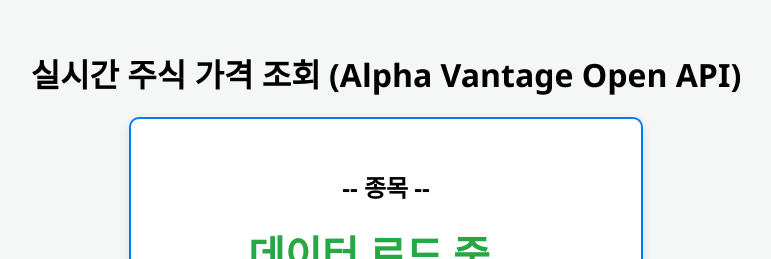
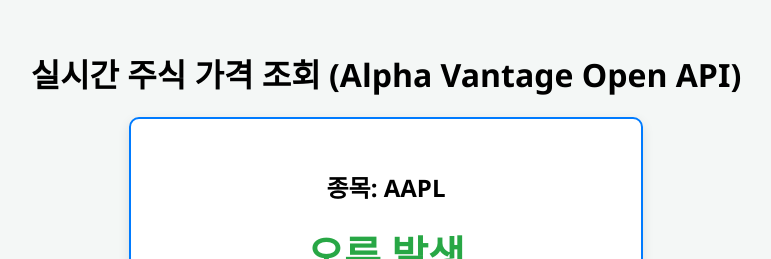
Before and after one commit to minsu2644/stock-tracker-assignment, a plain HTML site: page index.html in a window 1280 px wide. Shown: the top 259 px of the page, without its empty margins (254-1025 px from the left). Drawn offline with Linux system fonts and the light colour scheme; no server answers.

Commit message:
Update index.html

```diff
--- a/index.html
+++ b/index.html
@@ -40,7 +40,7 @@
     <script>
         // === 사용자 정보 설정 ===
         // 1. 발급받은 Alpha Vantage API 키를 여기에 입력하세요.
-        const API_KEY = O5BID7S51RM1Q3D9;
+        const API_KEY = "O5BID7S51RM1Q3D9";
         // 2. 조회하고 싶은 주식 심볼을 설정하세요.
         const STOCK_SYMBOL = "AAPL";
         // ======================
```
